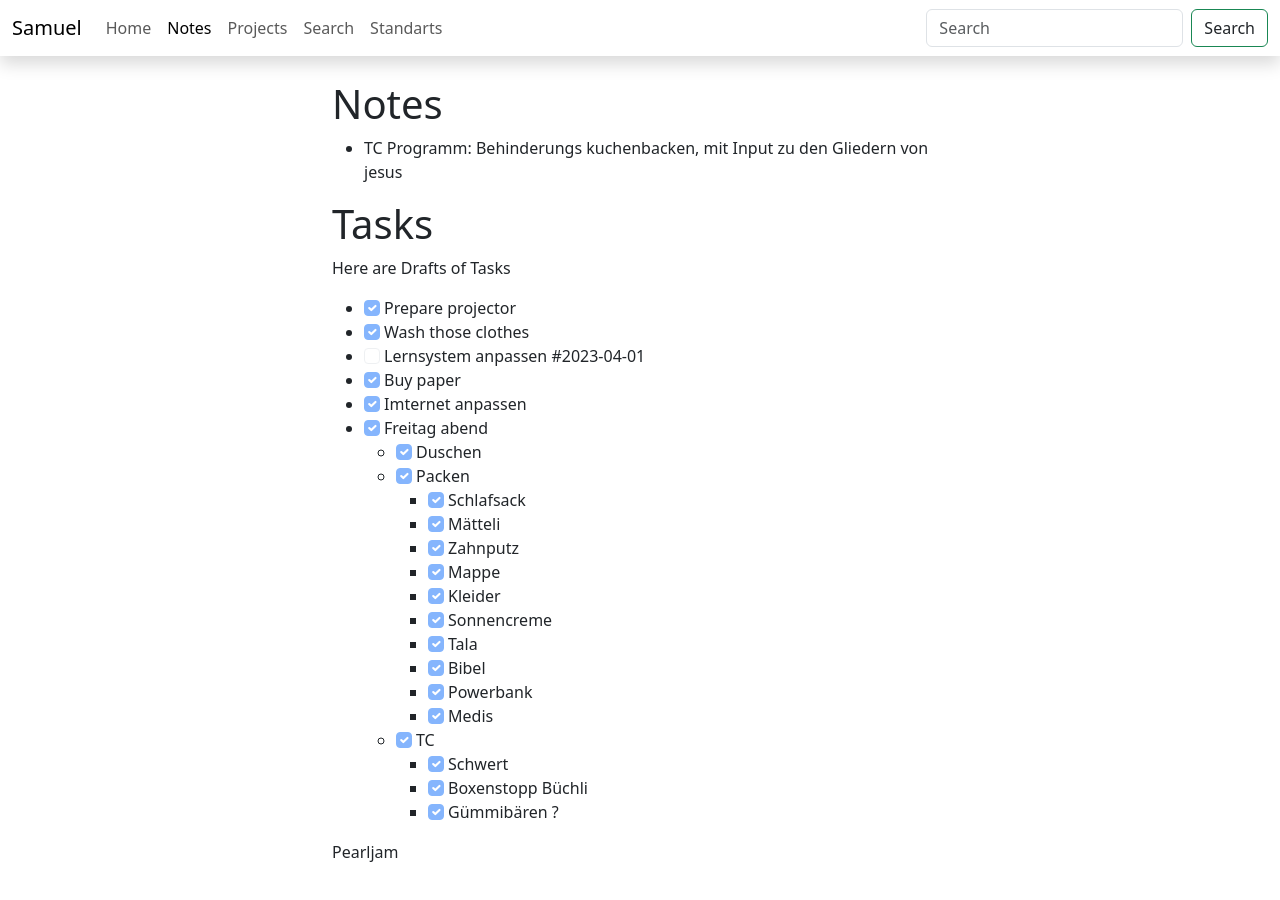
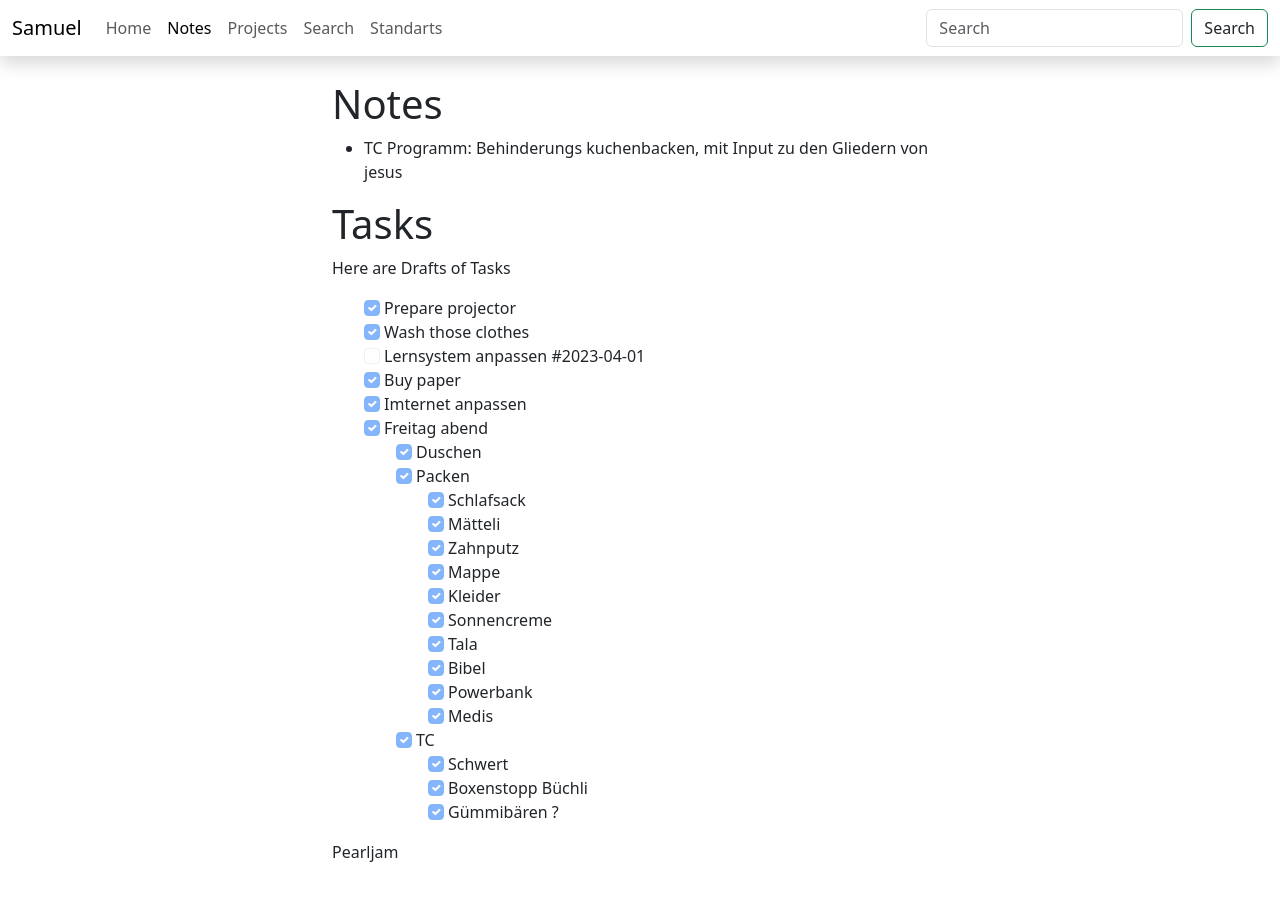
Before and after one commit to Soraxem/website-test, a Jekyll site: the page built from projects/notes.md, in a window 1280 px wide. Built offline with Jekyll 4.4.1, drawn with Linux system fonts in a browser that asks for light colours.

Commit message:
Update main.css

```diff
--- a/assets/css/main.css
+++ b/assets/css/main.css
@@ -5,3 +5,7 @@
 pre.highlight {
   padding: 10px;
 }
+
+.task-list {
+  list-style-type: none;
+}
```
